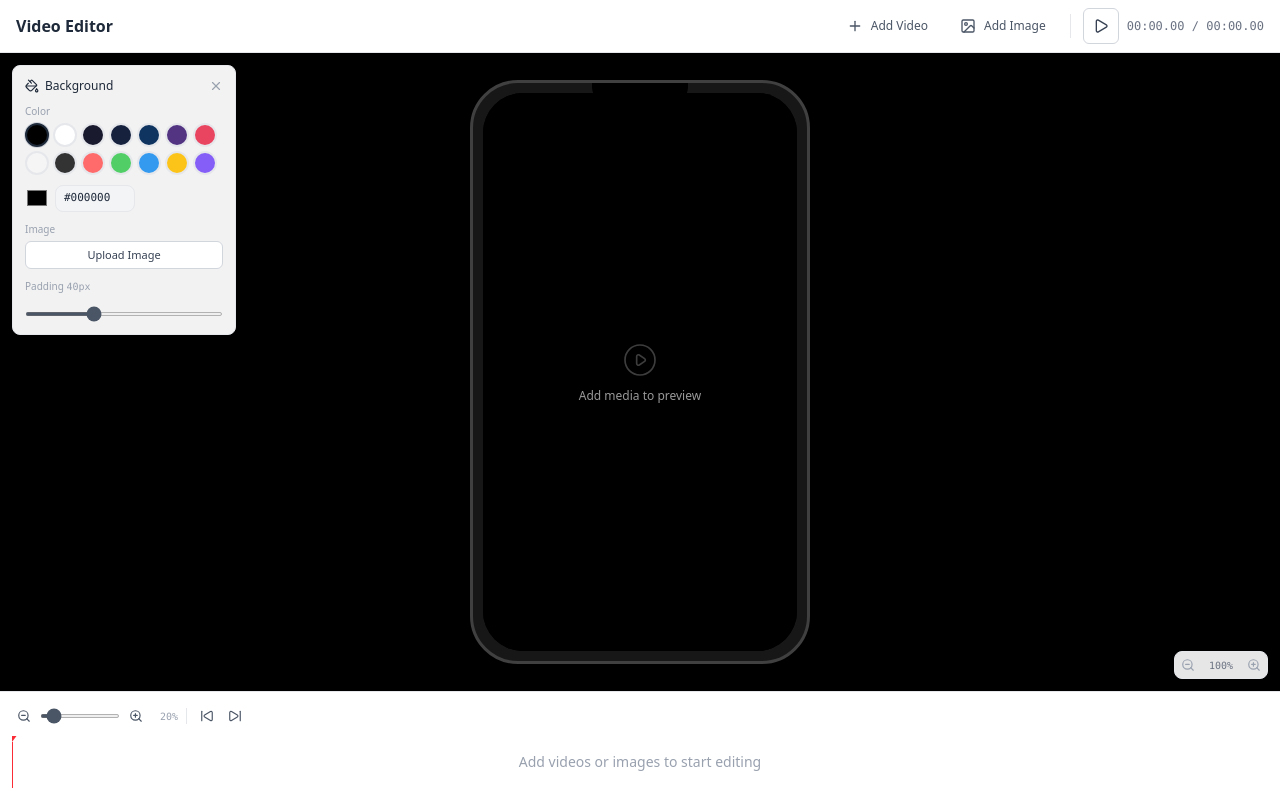
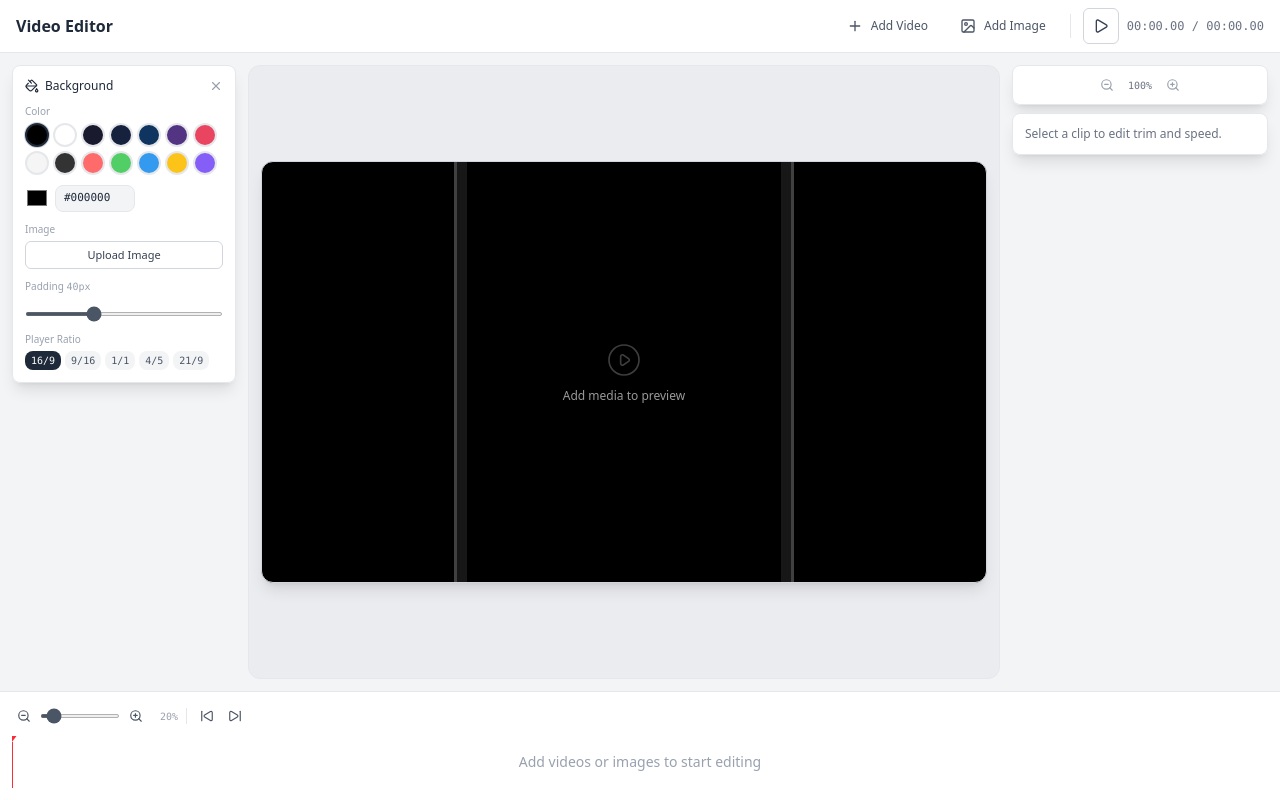
Before and after one commit to umerwaqas92/react-video-editor, a React (Vite) app: page / in a window 1280 px wide. Both pictures are taken after a click on the button "Background". Built offline with nearby package versions, Linux system fonts and the light colour scheme.

Commit message:
Restore stage ratio presets and fix stage fit sizing

```diff
--- a/src/App.tsx
+++ b/src/App.tsx
@@ -1,4 +1,4 @@
-import { useEffect, useRef } from 'react'
+import { useEffect, useMemo, useRef, useState } from 'react'
 import { Header } from '@/components/Header'
 import { PhoneMockup } from '@/components/PhoneMockup'
 import { Timeline } from '@/components/Timeline'
@@ -7,12 +7,21 @@ import { BackgroundPicker } from '@/components/BackgroundPicker'
 import { usePlayer } from '@/hooks/usePlayer'
 import { useEditorStore } from '@/store/editorStore'
 import { loadMediaAssetUrl } from '@/lib/mediaStorage'
+import { ZoomIn, ZoomOut } from 'lucide-react'
 
 function App() {
   const canvasRef = useRef<HTMLCanvasElement>(null)
+  const stageHostRef = useRef<HTMLDivElement>(null)
   const restoredMediaRef = useRef(false)
-  const { currentTime, setCurrentTime, totalDuration, background } = useEditorStore()
+  const { currentTime, setCurrentTime, totalDuration, background, previewZoom, setPreviewZoom, stageAspect } = useEditorStore()
+  const [stageSize, setStageSize] = useState<{ width: number; height: number }>({ width: 0, height: 0 })
   const { togglePlay, seek } = usePlayer(canvasRef)
+
+  const stageRatio = useMemo(() => {
+    const [w, h] = stageAspect.split('/').map(Number)
+    if (!Number.isFinite(w) || !Number.isFinite(h) || w <= 0 || h <= 0) return 16 / 9
+    return w / h
+  }, [stageAspect])
 
   useEffect(() => {
     if (restoredMediaRef.current) return
@@ -85,6 +94,32 @@ function App() {
     return () => window.removeEventListener('keydown', handleKeyDown)
   }, [togglePlay, seek, currentTime, totalDuration, setCurrentTime])
 
+  useEffect(() => {
+    const host = stageHostRef.current
+    if (!host) return
+
+    const updateStageSize = () => {
+      const rect = host.getBoundingClientRect()
+      const availableWidth = Math.max(0, rect.width)
+      const availableHeight = Math.max(0, rect.height)
+      if (availableWidth === 0 || availableHeight === 0) return
+
+      let width = availableWidth
+      let height = width / stageRatio
+      if (height > availableHeight) {
+        height = availableHeight
+        width = height * stageRatio
+      }
+
+      setStageSize({ width, height })
+    }
+
+    const observer = new ResizeObserver(updateStageSize)
+    observer.observe(host)
+    updateStageSize()
+    return () => observer.disconnect()
+  }, [stageRatio])
+
   const bgStyle = background.type === 'color'
     ? { backgroundColor: background.value }
     : { backgroundImage: `url(${background.src})`, backgroundSize: 'cover' as const, backgroundPosition: 'center' as const }
@@ -93,12 +128,49 @@ function App() {
     <div className="flex flex-col h-screen bg-gray-100">
       <Header />
       <div className="flex-1 flex flex-col overflow-hidden min-h-0">
-        {/* Preview area — shows background behind device */}
-        <div className="flex-1 relative overflow-hidden" style={bgStyle}>
-          {/* Checkerboard when background is transparent/white */}
-          <PhoneMockup canvasRef={canvasRef} />
-          <TrimEditor />
-          <BackgroundPicker />
+        <div className="flex-1 flex overflow-hidden gap-3 p-3">
+          <div className="w-56 shrink-0">
+            <BackgroundPicker />
+          </div>
+          <div className="flex-1 relative overflow-hidden rounded-xl border border-gray-200 bg-gray-200/60">
+            <div ref={stageHostRef} className="absolute inset-0 flex items-center justify-center p-3">
+              <div
+                className="relative overflow-hidden rounded-xl border border-gray-300 shadow-lg"
+                style={{
+                  width: `${stageSize.width}px`,
+                  height: `${stageSize.height}px`,
+                  transform: `scale(${previewZoom})`,
+                  transformOrigin: 'center center',
+                  transition: 'transform 0.15s ease',
+                  ...bgStyle,
+                }}
+              >
+                <PhoneMockup canvasRef={canvasRef} />
+              </div>
+            </div>
+          </div>
+          <div className="w-64 shrink-0 flex flex-col gap-2">
+            <div className="bg-white/95 backdrop-blur border border-gray-200 rounded-lg shadow-lg p-1.5 flex items-center justify-center gap-0.5">
+              <button
+                onClick={() => setPreviewZoom(Math.max(0.25, previewZoom - 0.1))}
+                className="p-1.5 text-gray-400 hover:text-gray-700 cursor-pointer"
+                title="Zoom out preview"
+              >
+                <ZoomOut className="w-3.5 h-3.5" />
+              </button>
+              <span className="text-[10px] text-gray-500 font-mono min-w-[36px] text-center select-none">
+                {Math.round(previewZoom * 100)}%
+              </span>
+              <button
+                onClick={() => setPreviewZoom(Math.min(2, previewZoom + 0.1))}
+                className="p-1.5 text-gray-400 hover:text-gray-700 cursor-pointer"
+                title="Zoom in preview"
+              >
+                <ZoomIn className="w-3.5 h-3.5" />
+              </button>
+            </div>
+            <TrimEditor />
+          </div>
         </div>
         <Timeline />
       </div>
--- a/src/components/BackgroundPicker.tsx
+++ b/src/components/BackgroundPicker.tsx
@@ -9,10 +9,20 @@ const COLOR_PRESETS = [
   '#533483', '#e94560', '#f5f5f5', '#333333', '#ff6b6b',
   '#51cf66', '#339af0', '#fcc419', '#845ef7',
 ]
+const STAGE_ASPECT_PRESETS = ['16/9', '9/16', '1/1', '4/5', '21/9']
 
 export function BackgroundPicker() {
   const fileInputRef = useRef<HTMLInputElement>(null)
-  const { background, setBackground, devicePadding, setDevicePadding, isBackgroundPickerOpen, setBackgroundPickerOpen } = useEditorStore()
+  const {
+    background,
+    setBackground,
+    devicePadding,
+    setDevicePadding,
+    isBackgroundPickerOpen,
+    setBackgroundPickerOpen,
+    stageAspect,
+    setStageAspect,
+  } = useEditorStore()
 
   const handleImageSelect = useCallback((e: React.ChangeEvent<HTMLInputElement>) => {
     const file = e.target.files?.[0]
@@ -33,7 +43,7 @@ export function BackgroundPicker() {
 
   if (!isBackgroundPickerOpen) {
     return (
-      <div className="absolute top-3 left-3 z-20">
+      <div>
         <button
           onClick={() => setBackgroundPickerOpen(true)}
           className="flex items-center gap-1.5 px-2.5 py-1.5 rounded-lg bg-white/95 backdrop-blur border border-gray-200 text-gray-600 hover:text-gray-800 text-xs cursor-pointer shadow-lg"
@@ -46,7 +56,7 @@ export function BackgroundPicker() {
   }
 
   return (
-    <div className="absolute top-3 left-3 z-20 w-56 bg-white/95 backdrop-blur border border-gray-200 rounded-lg shadow-lg p-3 space-y-2.5">
+    <div className="w-56 bg-white/95 backdrop-blur border border-gray-200 rounded-lg shadow-lg p-3 space-y-2.5">
       <div className="flex items-center justify-between">
         <span className="text-xs font-medium text-gray-800 flex items-center gap-1.5">
           <PaintBucket className="w-3.5 h-3.5" />
@@ -128,6 +138,25 @@ export function BackgroundPicker() {
           className="w-full h-1 accent-gray-600"
         />
       </div>
+
+      <div>
+        <p className="text-[10px] text-gray-400 mb-1">Player Ratio</p>
+        <div className="flex gap-1 flex-wrap">
+          {STAGE_ASPECT_PRESETS.map((ratio) => (
+            <button
+              key={ratio}
+              onClick={() => setStageAspect(ratio)}
+              className={`px-1.5 py-0.5 text-[10px] rounded font-mono cursor-pointer transition-colors ${
+                stageAspect === ratio
+                  ? 'bg-gray-800 text-white'
+                  : 'bg-gray-100 text-gray-600 hover:bg-gray-200'
+              }`}
+            >
+              {ratio}
+            </button>
+          ))}
+        </div>
+      </div>
     </div>
   )
 }
--- a/src/components/PhoneMockup.tsx
+++ b/src/components/PhoneMockup.tsx
@@ -1,7 +1,7 @@
 import { useRef, useEffect, useState, useCallback } from 'react'
 import { drawFrame, preloadAssets, sizeCanvas, seekAllVideos, setOnSeeked, getVideoElement } from '@/lib/canvasRenderer'
 import { useEditorStore, createClip } from '@/store/editorStore'
-import { ZoomIn, ZoomOut, Upload } from 'lucide-react'
+import { Upload } from 'lucide-react'
 import { saveMediaAsset } from '@/lib/mediaStorage'
 
 export function PhoneMockup({ canvasRef }: { canvasRef: React.RefObject<HTMLCanvasElement | null> }) {
@@ -10,7 +10,7 @@ export function PhoneMockup({ canvasRef }: { canvasRef: React.RefObject<HTMLCanv
   const containerRef = useRef<HTMLDivElement>(null)
   const sizedRef = useRef(false)
   const [isDragOver, setIsDragOver] = useState(false)
-  const { clips, background, currentTime, isPlaying, devicePadding, previewZoom, setPreviewZoom, addClip, selectedClipId, setDeviceAspect, updateClip, deviceAspect } = useEditorStore()
+  const { clips, background, currentTime, isPlaying, devicePadding, previewZoom, addClip, selectedClipId, setDeviceAspect, updateClip, deviceAspect } = useEditorStore()
 
   useEffect(() => {
     preloadAssets(clips, background)
@@ -215,25 +215,6 @@ export function PhoneMockup({ canvasRef }: { canvasRef: React.RefObject<HTMLCanv
         </div>
       </div>
 
-      <div className="absolute bottom-3 right-3 z-20 flex items-center gap-0.5 bg-white/90 backdrop-blur border border-gray-200 rounded-lg shadow-lg">
-        <button
-          onClick={() => setPreviewZoom(Math.max(0.25, previewZoom - 0.1))}
-          className="p-1.5 text-gray-400 hover:text-gray-700 cursor-pointer"
-          title="Zoom out preview"
-        >
-          <ZoomOut className="w-3.5 h-3.5" />
-        </button>
-        <span className="text-[10px] text-gray-500 font-mono min-w-[36px] text-center select-none">
-          {Math.round(previewZoom * 100)}%
-        </span>
-        <button
-          onClick={() => setPreviewZoom(Math.min(2, previewZoom + 0.1))}
-          className="p-1.5 text-gray-400 hover:text-gray-700 cursor-pointer"
-          title="Zoom in preview"
-        >
-          <ZoomIn className="w-3.5 h-3.5" />
-        </button>
-      </div>
     </div>
   )
 }
--- a/src/components/TrimEditor.tsx
+++ b/src/components/TrimEditor.tsx
@@ -15,12 +15,18 @@ export function TrimEditor() {
     removeClip(clip.id)
   }, [clip, removeClip])
 
-  if (!clip) return null
+  if (!clip) {
+    return (
+      <div className="w-64 bg-white/95 backdrop-blur border border-gray-200 rounded-lg shadow-lg p-3">
+        <p className="text-xs text-gray-500">Select a clip to edit trim and speed.</p>
+      </div>
+    )
+  }
 
   const effectiveDuration = (clip.duration - clip.trimStart - clip.trimEnd) / clip.speed
 
   return (
-    <div className="absolute top-3 right-3 z-20 w-64 bg-white/95 backdrop-blur border border-gray-200 rounded-lg shadow-lg p-3 space-y-2.5">
+    <div className="w-64 bg-white/95 backdrop-blur border border-gray-200 rounded-lg shadow-lg p-3 space-y-2.5">
       <div className="flex items-center justify-between">
         <div className="flex items-center gap-1.5 min-w-0">
           <span className="text-xs font-medium text-gray-800 truncate">{clip.name}</span>
--- a/src/store/editorStore.ts
+++ b/src/store/editorStore.ts
@@ -15,6 +15,7 @@ interface EditorStore {
   previewZoom: number
   timelineZoom: number
   isBackgroundPickerOpen: boolean
+  stageAspect: string
   deviceAspect: string
   currentTime: number
   isPlaying: boolean
@@ -28,6 +29,7 @@ interface EditorStore {
   setPreviewZoom: (zoom: number) => void
   setTimelineZoom: (zoom: number) => void
   setBackgroundPickerOpen: (open: boolean) => void
+  setStageAspect: (aspect: string) => void
   setDeviceAspect: (aspect: string) => void
   setCurrentTime: (time: number) => void
   setIsPlaying: (playing: boolean) => void
@@ -63,6 +65,7 @@ export const useEditorStore = create<EditorStore>()(persist((set, get) => ({
   previewZoom: 1,
   timelineZoom: 20,
   isBackgroundPickerOpen: false,
+  stageAspect: '16/9',
   deviceAspect: '9/16',
   currentTime: 0,
   isPlaying: false,
@@ -127,6 +130,8 @@ export const useEditorStore = create<EditorStore>()(persist((set, get) => ({
 
   setBackgroundPickerOpen: (open) => set({ isBackgroundPickerOpen: open }),
 
+  setStageAspect: (aspect) => set({ stageAspect: aspect }),
+
   setDeviceAspect: (aspect) => set({ deviceAspect: aspect }),
 
   setCurrentTime: (time) => set({ currentTime: time }),
@@ -171,6 +176,7 @@ export const useEditorStore = create<EditorStore>()(persist((set, get) => ({
     previewZoom: state.previewZoom,
     timelineZoom: state.timelineZoom,
     isBackgroundPickerOpen: state.isBackgroundPickerOpen,
+    stageAspect: state.stageAspect,
     deviceAspect: state.deviceAspect,
     currentTime: state.currentTime,
     isPlaying: state.isPlaying,
```
